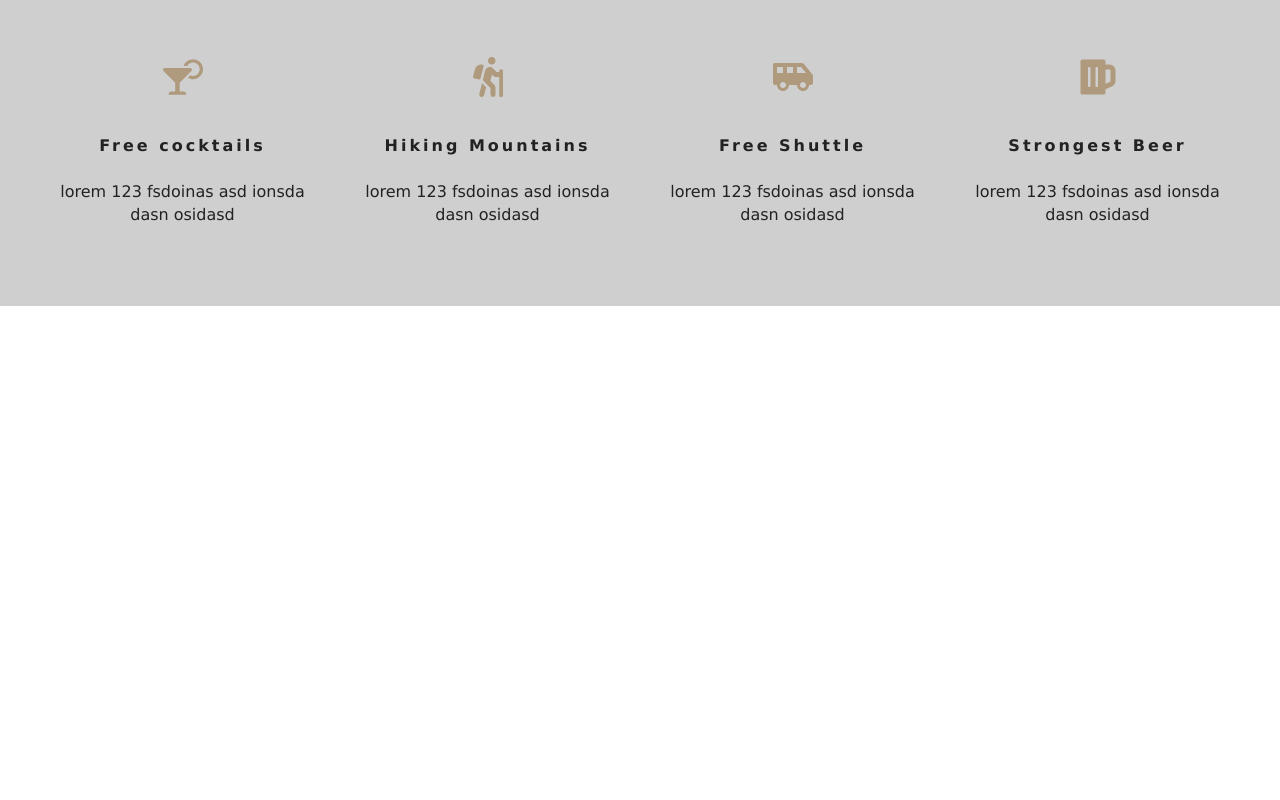
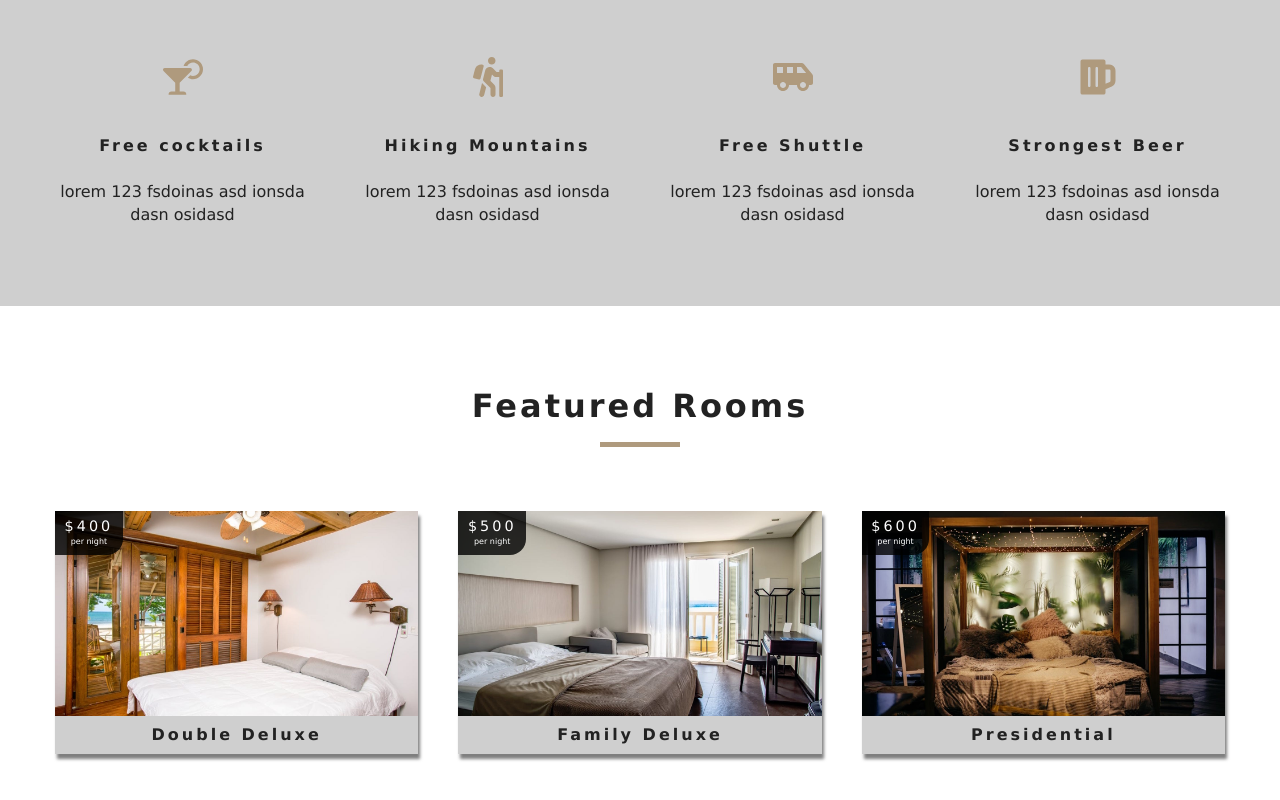
Before and after one commit to realdanilo/resort, a React (Create React App) app: page / in a window 1280 px wide. Shown: the part 950-1750 px from the top of the page. Before the commit the page ends 1256 px from the top, so only its background shows below. Built offline with nearby package versions, Linux system fonts and the light colour scheme.

Commit message:
set up Room component

```diff
--- a/src/App.js
+++ b/src/App.js
@@ -13,25 +13,23 @@ import items from './data'
 
 function App() {
   const [loading, setLoading] = useState(true)
-  const [rooms, setRooms] = useState([])
-  const [sortedRooms, setSortedRooms] = useState([])
-  const [featuredRooms, setFeaturedRooms] = useState([])
+  const [rooms, setRooms] = useState(null)
+  const [sortedRooms, setSortedRooms] = useState(null)
+  const [featuredRooms, setFeaturedRooms] = useState(null)
 
   useEffect(() => {
-    setRooms(formatData(items))
-    setSortedRooms(formatData(items))
-    setFeaturedRooms(rooms.filter(r => r.featured === true))
+    let cleanData = formatData(items)
+    setRooms(cleanData)
+    setSortedRooms(cleanData)
+    setFeaturedRooms(cleanData.filter(r => r.featured === true))
     setLoading(false)
-
   }, [])
 
   const formatData = (items) => {
     let temp = items.map(item => {
       let id = item.sys.id
       let images = item.fields.images.map(img => img.fields.file.url)
-
       return { ...item.fields, id, images }
-
     })
     return temp
   }
--- /dev/null
+++ b/src/components/FeaturedRooms.js
@@ -0,0 +1,19 @@
+import React, { useContext } from 'react'
+import { RoomContext } from '../context'
+import Loading from './Loading'
+import Room from './Room'
+import Title from './Title'
+
+export default function FeaturedRooms() {
+    const { featuredRooms, loading } = useContext(RoomContext)
+    return (
+        <section className="featured-rooms">
+            <Title title="featured rooms" />
+            <div className="featured-rooms-center">
+                {loading && <Loading />}
+                {!loading && featuredRooms.map(room => <Room key={room.id} room={room} />)}
+            </div>
+
+        </section>
+    )
+}
--- /dev/null
+++ b/src/components/Loading.js
@@ -0,0 +1,11 @@
+import React from 'react'
+import loading from '../images/gif/loading-arrow.gif'
+
+export default function Loading() {
+    return (
+        <div className="loading">
+            <h4>Loading...</h4>
+            <img src={loading} alt="loading" />
+        </div>
+    )
+}
--- /dev/null
+++ b/src/components/Room.js
@@ -0,0 +1,30 @@
+import React from 'react'
+import { Link } from 'react-router-dom'
+import defaultImage from '../images/room-1.jpeg'
+import PropTypes from 'prop-types'
+
+export default function Room(props) {
+    const { images, name, slug, price } = props.room
+    return (
+        <article className="room">
+            <div className="img-container">
+                <img src={images[0] || defaultImage} alt="single room" />
+                <div className="price-top">
+                    <h6>${price}</h6>
+                    <p>per night</p>
+                </div>
+                <Link to={`/rooms/${slug}`} className="btn-primary room-link">{name}</Link>
+            </div>
+            <p className="room-info">{name}</p>
+        </article>
+    )
+}
+
+Room.propTypes = {
+    room: PropTypes.shape({
+        name: PropTypes.string.isRequired,
+        slug: PropTypes.string.isRequired,
+        images: PropTypes.arrayOf(PropTypes.string).isRequired,
+        price: PropTypes.number.isRequired
+    })
+}
--- a/src/pages/Home.js
+++ b/src/pages/Home.js
@@ -3,6 +3,7 @@ import { Link } from 'react-router-dom'
 import Hero from '../components/Hero'
 import Banner from '../components/Banner'
 import Services from '../components/Services'
+import FeaturedRooms from '../components/FeaturedRooms'
 export default function Home() {
     return (
         <div>
@@ -12,6 +13,7 @@ export default function Home() {
                 </Banner>
             </Hero>
             <Services />
+            <FeaturedRooms />
         </div>
     )
 }
```
